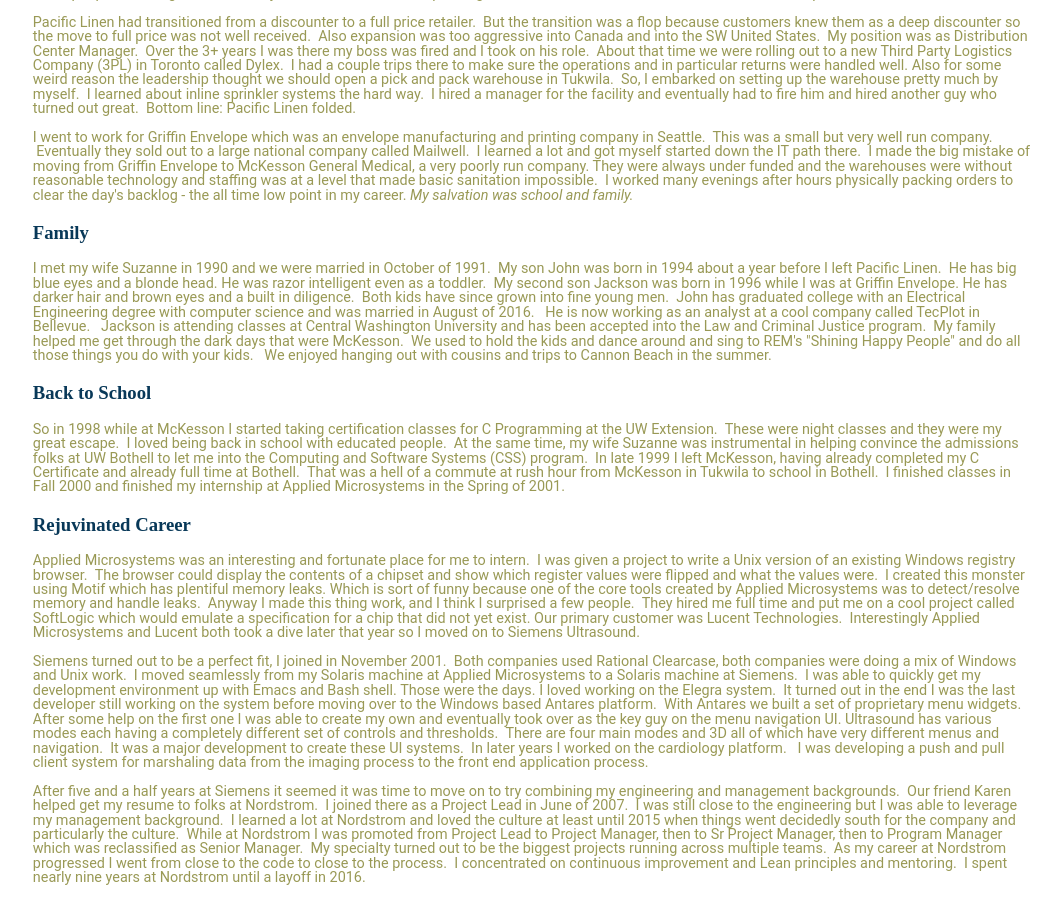
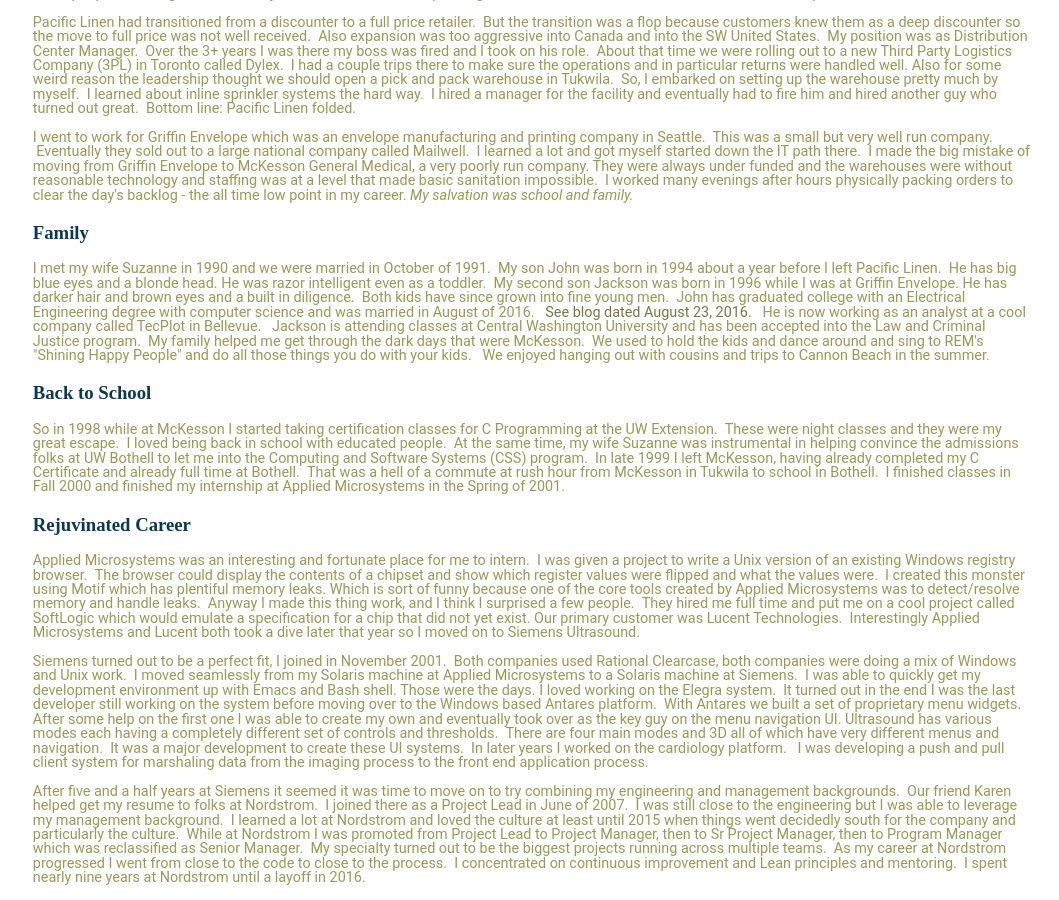
Before and after one commit to mo4dawg/mo4dawg.github.io, a Jekyll site: the page built from about/index.html, in a window 1280 px wide and 900 px high, scrolled down 1728 px. Shown: the whole window, without its empty margins (108-1167 px from the left). Built offline with Jekyll 4.4.1, drawn with Linux system fonts in a browser that asks for light colours.

Commit message:
Update index.html

```diff
--- a/about/index.html
+++ b/about/index.html
@@ -40,7 +40,7 @@
 	<p style="color:#999955">I grew up in the greater Seattle area in what is now incorporated as the city of Sammamish on a 10.7 acre farm with an older brother and sister and younger brother. &nbsp;We certainly spent a lot of time outdoors. &nbsp;I attended Redmond schools (Lake Washington School District) from kindergarten through high school. &nbsp;I did the usual summer jobs and played soccer for many years. &nbsp;My team the Redmond Dragsters was one of the first to tour Europe when I was 12, a trip I still remember well.</p>
 	<p style="color:#999955">My family was into the outdoors things like camping and skiing and hiking.  &nbsp;We got initiated into hiking early. &nbsp;My first trip up Mt Si was when I was 3. &nbsp;I remember a 4 day hike over Dutch Miller Gap when I was about 4. &nbsp;The cool things we did included summiting Glacier Peak and Mount St Helens in back to back weekends and then skipping a weekend before climbing Rainier. &nbsp;Not bad for a high school junior.
 	<p style="color:#999955">After high school I attended the University of Washington and was an obnoxious frat guy.  &nbsp;But hey, those are still some of my closest friends.  &nbsp;A group of us still have Husky Football season tickets together.  <em> Go Dawgs! </em></p>
-	<p style="color:#999955">In school I eventually ended up with a Business Administration degree and dreamt of working in a high rise in Seattle. &nbsp;Instead I ended up in the dusty basement of a 1920's era warehouse in Portland, Oregon. &nbsp; Oh well!</p>
+	<p style="color:#999955">In school I eventually ended up with a Business Administration degree and dreamt of working in a high rise in Seattle. &nbsp;Instead I ended up in the dusty basement of a 1920's era warehouse in Portland, Oregon. &nbsp;Oh well!</p>
 	<h3 style="color:#88884f"><a name="EarlyCareer">Early Career</a></h3>
 	<p style="color:#999955">The Portland position was at the distribution center of Meier & Frank department stores.&nbsp; I found myself on the swing shift of this Teamsters affiliated warehouse.  &nbsp;Back then managers all wore suits, boy did that create an unnecessary dichotomy.  &nbsp;The best learning from that job came on the first day when VP Mark Zertanna explained an issue, and followed up immediately that it was my problem now.  &nbsp;I don't recall the issue, but understanding of immediate accountability is not forgotten. </p>
 	<p style="color:#999955">After nearly four years I switched jobs, still in Portland, to Frito-Lay. &nbsp;The Regional Northwest Headquarters were there. &nbsp;I was brought in to train and eventually move to an open position in the Seattle area as a Facilities Operations Manager. &nbsp;The first six weeks were tough. &nbsp;All employees were initiated by running routes - you know, those Frito-Lay step vans. &nbsp;Well the first thing I learned was how early those guys got going, and the next thing I learned was that boxes of chips were surprisingly heavy. &nbsp;I have total respect for what they do.  &nbsp;Also, they are salespersons first and delivery drivers second.&nbsp; If you went to an interview and wanted to be a driver you were out. &nbsp;But if you said you wanted to be a salesperson, you were in.</p>
@@ -48,7 +48,7 @@
 	<p style="color:#999955">Pacific Linen had transitioned from a discounter to a full price retailer.&nbsp; But the transition was a flop because customers knew them as a deep discounter so the move to full price was not well received. &nbsp;Also expansion was too aggressive into Canada and into the SW United States.&nbsp; My position was as Distribution Center Manager. &nbsp;Over the 3+ years I was there my boss was fired and I took on his role.&nbsp; About that time we were rolling out to a new Third Party Logistics Company (3PL) in Toronto called Dylex. &nbsp;I had a couple trips there to make sure the operations and in particular returns were handled well.  Also for some weird reason the leadership thought we should open a pick and pack warehouse in Tukwila. &nbsp;So, I embarked on setting up the warehouse pretty much by myself.&nbsp; I learned about inline sprinkler systems the hard way. &nbsp;I hired a manager for the facility and eventually had to fire him and hired another guy who turned out great. &nbsp;Bottom line: Pacific Linen folded. </p>
 	<p style="color:#999955">I went to work for Griffin Envelope which was an envelope manufacturing and printing company in Seattle.&nbsp; This was a small but very well run company.  &nbsp;Eventually they sold out to a large national company called Mailwell. &nbsp;I learned a lot and got myself started down the IT path there. &nbsp;I made the big mistake of moving from Griffin Envelope to McKesson General Medical, a very poorly run company.  They were always under funded and the warehouses were without reasonable technology and staffing was at a level that made basic sanitation impossible. &nbsp;I worked many evenings after hours physically packing orders to clear the day's backlog - the all time low point in my career.  <em>My salvation was school and family.</em> </p>
 	<h3 style="color:#88884f"><a href="https://mo4dawg.github.io/about/#top" name="Family">Family</a></h3>
-	<p style="color:#999955">I met my wife Suzanne in 1990 and we were married in October of 1991. &nbsp;My son John was born in 1994 about a year before I left Pacific Linen. &nbsp;He has big blue eyes and a blonde head.  He was razor intelligent even as a toddler. &nbsp;My second son Jackson was born in 1996 while I was at Griffin Envelope.  He has darker hair and brown eyes and a built in diligence. &nbsp;Both kids have since grown into fine young men.&nbsp; John has graduated college with an Electrical Engineering degree with computer science and was married in August of 2016. &nbsp;  He is now working as an analyst at a cool company called TecPlot in Bellevue. &nbsp; Jackson is attending classes at Central Washington University and has been accepted into the Law and Criminal Justice program. &nbsp;My family helped me get through the dark days that were McKesson. &nbsp;We used to hold the kids and dance around and sing to REM's "Shining Happy People" and do all those things you do with your kids. &nbsp; We enjoyed hanging out with cousins and trips to Cannon Beach in the summer.</p>
+	<p style="color:#999955">I met my wife Suzanne in 1990 and we were married in October of 1991. &nbsp;My son John was born in 1994 about a year before I left Pacific Linen. &nbsp;He has big blue eyes and a blonde head.  He was razor intelligent even as a toddler. &nbsp;My second son Jackson was born in 1996 while I was at Griffin Envelope.  He has darker hair and brown eyes and a built in diligence. &nbsp;Both kids have since grown into fine young men.&nbsp; John has graduated college with an Electrical Engineering degree with computer science and was married in August of 2016. &nbsp; <a style="color:#777740" href="{{ root_url }}/tags">See blog dated August 23, 2016.</a> &nbsp;  He is now working as an analyst at a cool company called TecPlot in Bellevue. &nbsp; Jackson is attending classes at Central Washington University and has been accepted into the Law and Criminal Justice program. &nbsp;My family helped me get through the dark days that were McKesson. &nbsp;We used to hold the kids and dance around and sing to REM's "Shining Happy People" and do all those things you do with your kids. &nbsp; We enjoyed hanging out with cousins and trips to Cannon Beach in the summer.</p>
 	<h3 style="color:#88884f"><a href="https://mo4dawg.github.io/about/#top" name="School">Back to School</a></h3>
 	<p style="color:#999955">So in 1998 while at McKesson I started taking certification classes for C Programming at the UW Extension. &nbsp;These were night classes and they were my great escape. &nbsp;I loved being back in school with educated people. &nbsp;At the same time, my wife Suzanne was instrumental in helping convince the admissions folks at UW Bothell to let me into the Computing and Software Systems (CSS) program. &nbsp;In late 1999 I left McKesson, having already completed my C Certificate and already full time at Bothell. &nbsp;That was a hell of a commute at rush hour from McKesson in Tukwila to school in Bothell. &nbsp;I finished classes in Fall 2000 and finished my internship at Applied Microsystems in the Spring of 2001.</p>
 	<h3 style="color:#88884f"><a href="https://mo4dawg.github.io/about/#top" name="Career">Rejuvinated Career</a></h3>
```
